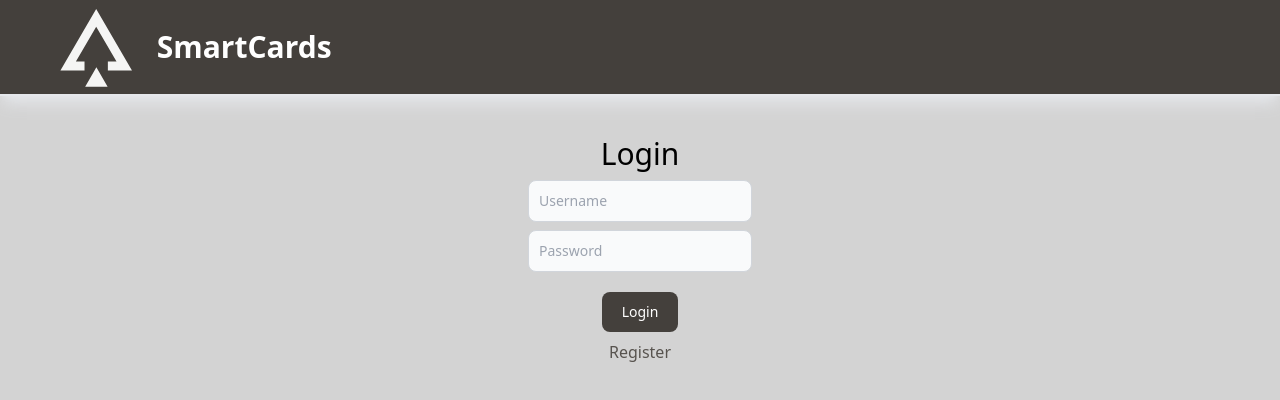
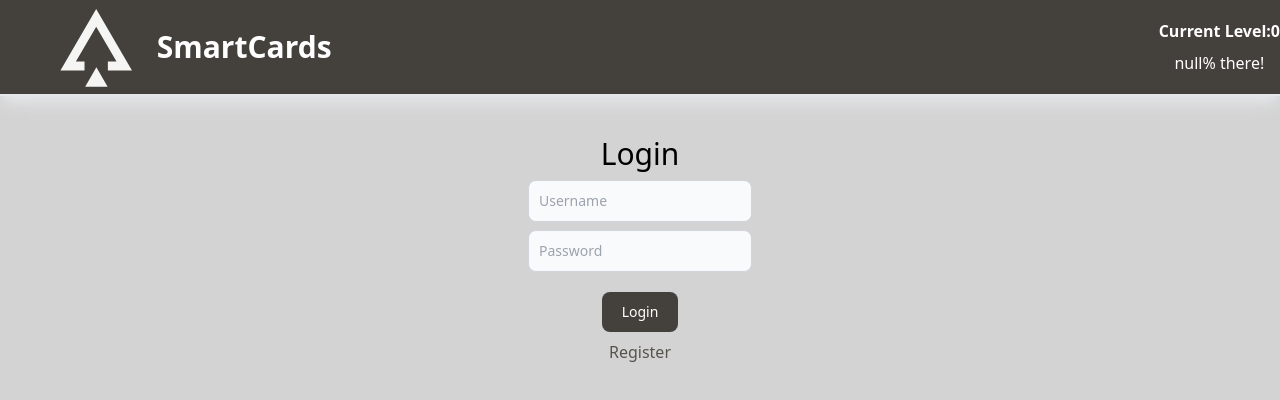
Before and after one commit to xClune/Django-React-pt2, a React (Vite) app in the folder frontend/: page /login in a window 1280 px wide. Shown: the top 400 px of the page. Built offline with nearby package versions, Linux system fonts and the light colour scheme.

Commit message:
Simple Level system implemented with progress bar completion, frontend only.

```diff
--- a/frontend/src/components/Header.jsx
+++ b/frontend/src/components/Header.jsx
@@ -1,6 +1,7 @@
 import { useNavigate, useLocation } from 'react-router-dom'
 import { useState, useEffect, useContext } from 'react'
 import { Progress } from '../contexts/ProgressContext'
+import { Level } from '../contexts/LevelContext'
 import Logo from '../assets/Logo'
 import MenuLogo from '../assets/MenuLogo'
 
@@ -14,7 +15,8 @@ function Header ({setNewNoteView, setNewFolderView}) {
 
     useEffect(() => {pathname === '/' ? setHidden('') : setHidden('hidden')},[])
 
-    const { progress, setProgress } = useContext(Progress);
+    const { progress } = useContext(Progress);
+    const { level } = useContext(Level)
 
     return (
         <>
@@ -32,7 +34,11 @@ function Header ({setNewNoteView, setNewFolderView}) {
                         SmartCards
                     </div>
                 </div>
-                <progress className={`${hidden}`} value={progress} max={100}/>
+                <div className='flex flex-col items-center gap-2'>
+                <h2 className='text-white font-bold'>Current Level:{level}</h2>
+                    <progress className={`${hidden} bg-blue-400`} value={progress} max={100}/>
+                    <h2 className='text-white'>{`${progress}% there!`}</h2>
+                </div>
                 <div className='block lg:hidden mr-3' onClick={() => {setNavMenu(!navMenu)}}>
                     <MenuLogo />
                 </div>
--- a/frontend/src/components/Note.jsx
+++ b/frontend/src/components/Note.jsx
@@ -23,7 +23,7 @@ function Note({note, onDelete, setNewNoteView, setNoteId, z}) {
                 <button
                     className={`complete-note ${hidden} text-white bg-stone-700 hover:bg-stone-800 focus:ring-4 focus:outline-none focus:ring-stone-300 font-medium rounded-lg text-xs mt-2 px-1 py-1 flex-1 text-center dark:bg-stone-600 dark:hover:bg-green-600 dark:focus:ring-stone-800 z-${z} transition-all ease-in duration-300 mx-1`}
                     onClick={() => {
-                        onDelete(note.id);
+                        // onDelete(note.id);
                         setProgress(progress+10);
                     }}
                     >Happy Delete! :)
--- /dev/null
+++ b/frontend/src/contexts/LevelContext.jsx
@@ -0,0 +1,6 @@
+import { createContext } from 'react';
+
+export const Level = createContext({
+    level: 0,
+    setLevel: () => {},
+});
--- a/frontend/src/contexts/ProgressContext.jsx
+++ b/frontend/src/contexts/ProgressContext.jsx
@@ -1,6 +1,6 @@
 import { createContext } from 'react';
 
 export const Progress = createContext({
-    progress: 0,
+    progress: null,
     setProgress: () => {},
 });
--- a/frontend/src/pages/Home.jsx
+++ b/frontend/src/pages/Home.jsx
@@ -1,5 +1,6 @@
-import { useState, useMemo } from 'react'
+import { useState, useMemo, useEffect } from 'react'
 import { Progress } from '../contexts/ProgressContext'
+import { Level } from '../contexts/LevelContext'
 
 import { Helmet } from 'react-helmet'
 import api from '../api'
@@ -34,11 +35,33 @@ function Home() {
             .catch((err) => alert(err))
     }
 
-    const [progress, setProgress] = useState(0);
+    const [progress, setProgress] = useState(() => {
+        return JSON.parse(localStorage.getItem('progress')) || 0
+      });
+
+    const [level, setLevel] = useState(() => {
+        return JSON.parse(localStorage.getItem('level')) || 1
+    });
+
     const value = useMemo(
     () => ({ progress, setProgress }),
     [progress]
     );
+
+    const levelValue = useMemo(
+        () => ({ level, setLevel }),
+        [level]
+        );
+
+    useEffect(() => {
+        if (progress >= 100) {setProgress(0); setLevel(level+1)}
+
+        localStorage.setItem('progress', JSON.stringify(progress));
+      }, [progress]);
+
+    useEffect(() => {
+        localStorage.setItem('level', JSON.stringify(level));
+        }, [level]);
 
     return (
         <>
@@ -48,6 +71,7 @@ function Home() {
                 <meta name="viewport" content="width=device-width, initial-scale=1" />
             </Helmet>
 
+            <Level.Provider value={levelValue}>
             <Progress.Provider value={value}>
                 <Header
                     setNewNoteView={setNewNoteView}
@@ -63,6 +87,7 @@ function Home() {
                         folders={folders}
                     />
             </Progress.Provider>
+            </Level.Provider>
 
             <NewFolderForm
                 setNewFolderView={setNewFolderView}
```
